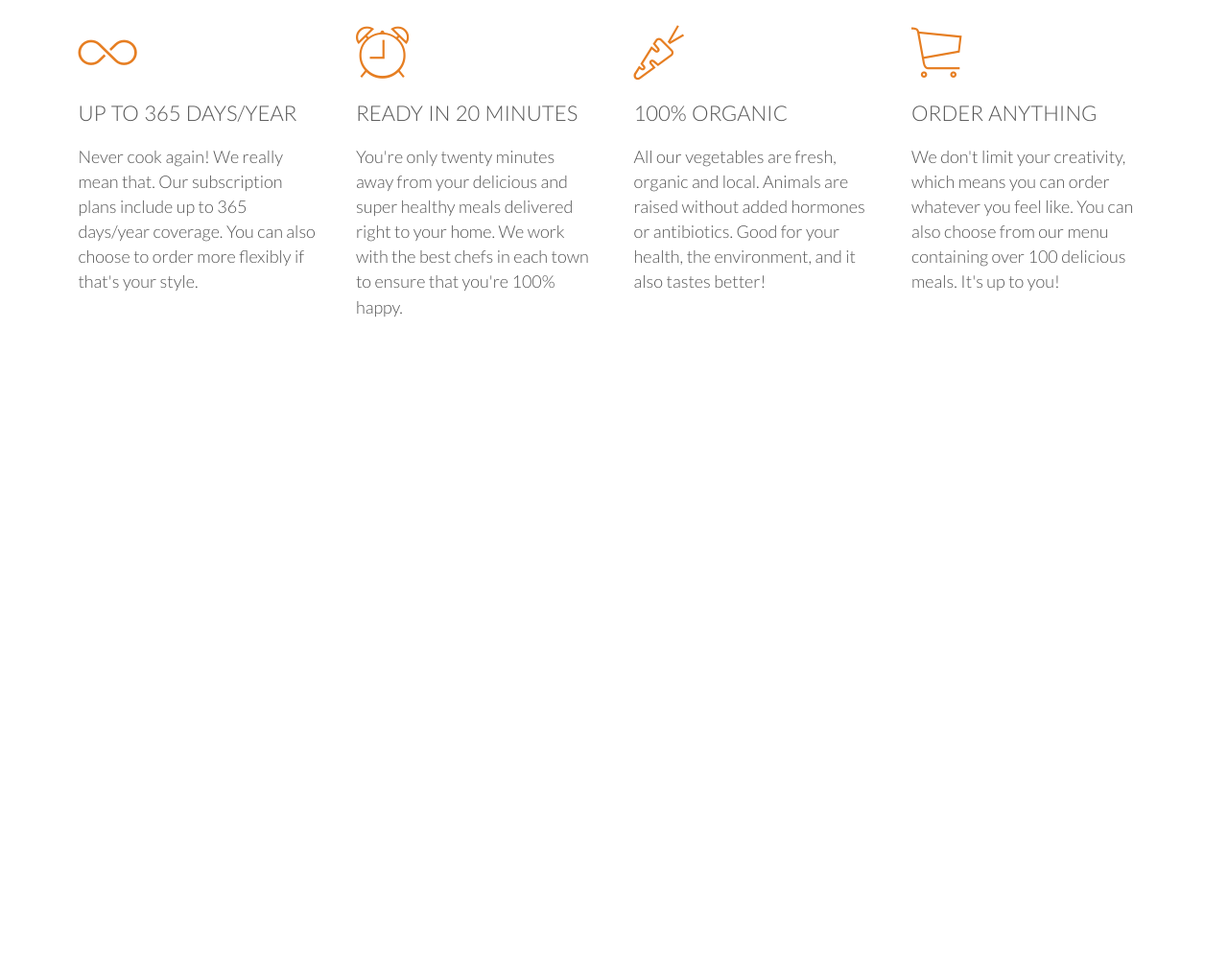
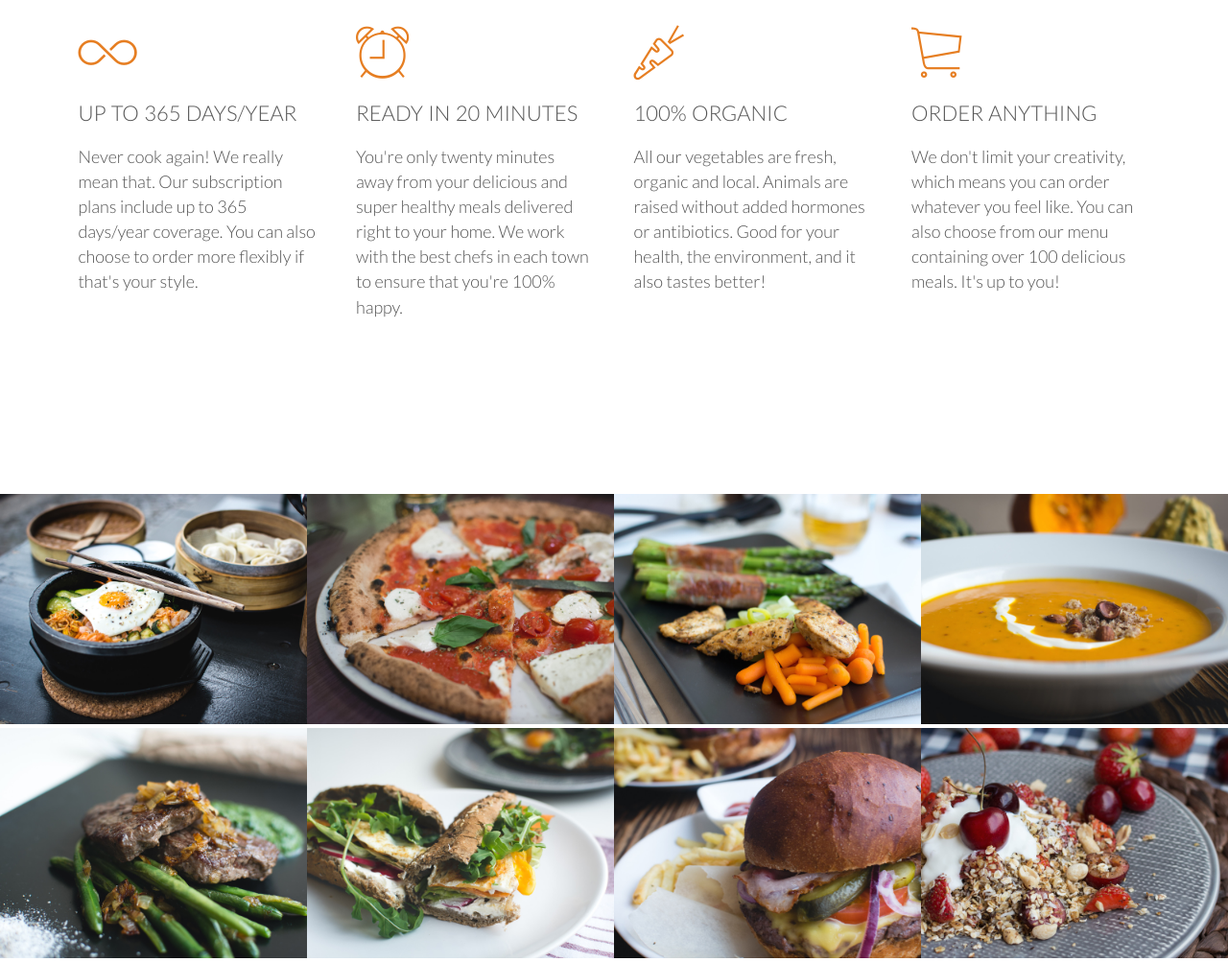
Before and after one commit to fredchen90/Modern-WebSample, a plain HTML site: page index.html in a window 1280 px wide. Shown: the part 1050-2053 px from the top of the page at 96% size. Before the commit the page ends 1485 px from the top, so only its background shows below. Drawn offline with Linux system fonts and the light colour scheme; files whose address does not match are found by name.

Commit message:
Building meal section part1.

```diff
--- a/index.html
+++ b/index.html
@@ -66,6 +66,53 @@
                 </div>
             </div>
         </section>
+
+        <section class="section-meals">
+            <ul class="meals-showcase">
+                <li>
+                    <figure class="meal-photo">
+                        <img src="resources/img/1.jpg" alt="Korean bibimbap with egg and vegetables">
+                    </figure>
+                </li>
+                <li>
+                    <figure class="meal-photo">
+                        <img src="resources/img/2.jpg" alt="Simple italian pizza with cherry tomatoes">
+                    </figure>
+                </li>
+                <li>
+                    <figure class="meal-photo">
+                        <img src="resources/img/3.jpg" alt="Chicken breast steak with vegetables">
+                    </figure>
+                </li>
+                <li>
+                    <figure class="meal-photo">
+                        <img src="resources/img/4.jpg" alt="Autumn pumpkin soup">
+                    </figure>
+                </li>
+            </ul>
+            <ul class="meals-showcase">
+                <li>
+                    <figure class="meal-photo">
+                        <img src="resources/img/5.jpg" alt="Paleo beef steak with vegetables">
+                    </figure >
+                </li>
+                <li>
+                    <figure class="meal-photo">
+                        <img src="resources/img/6.jpg" alt="Healthy baguette with egg and vegetables">
+                    </figure>
+                </li>
+                <li>
+                    <figure class="meal-photo">
+                        <img src="resources/img/7.jpg" alt="Burger with cheddar and bacon">
+                    </figure>
+                </li>
+                <li>
+                    <figure class="meal-photo">
+                        <img src="resources/img/8.jpg" alt="Granola with cherries and strawberries">
+                    </figure>
+                </li>
+            </ul>
+        </section>
     </body>
 
 
--- a/resources/css/style.css
+++ b/resources/css/style.css
@@ -199,3 +199,27 @@ header {
 .main-nav li a:active {
     border-bottom: 2px solid #e67e22;
 }
+
+/*--------------------------------------*/
+/* MEALS */
+/*--------------------------------------*/
+
+.meals-showcase {
+    list-style: none;
+    width: 100%;
+}
+
+.meals-showcase li {
+    display: block;
+    float: left;
+    width: 25%;
+}
+
+.meal-photo {
+    width: 100%;
+    margin: 0;
+}
+.meal-photo img {
+    width: 100%;
+    height: auto;
+}
```
